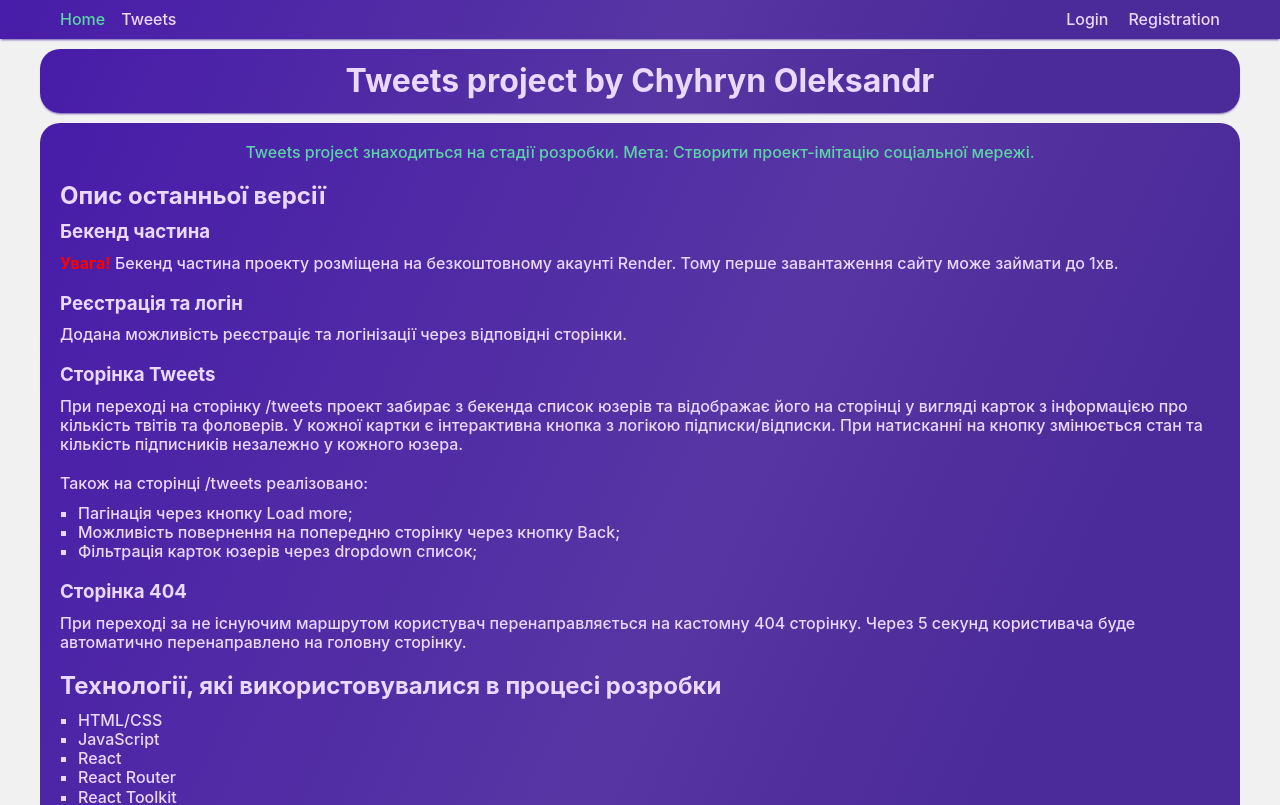
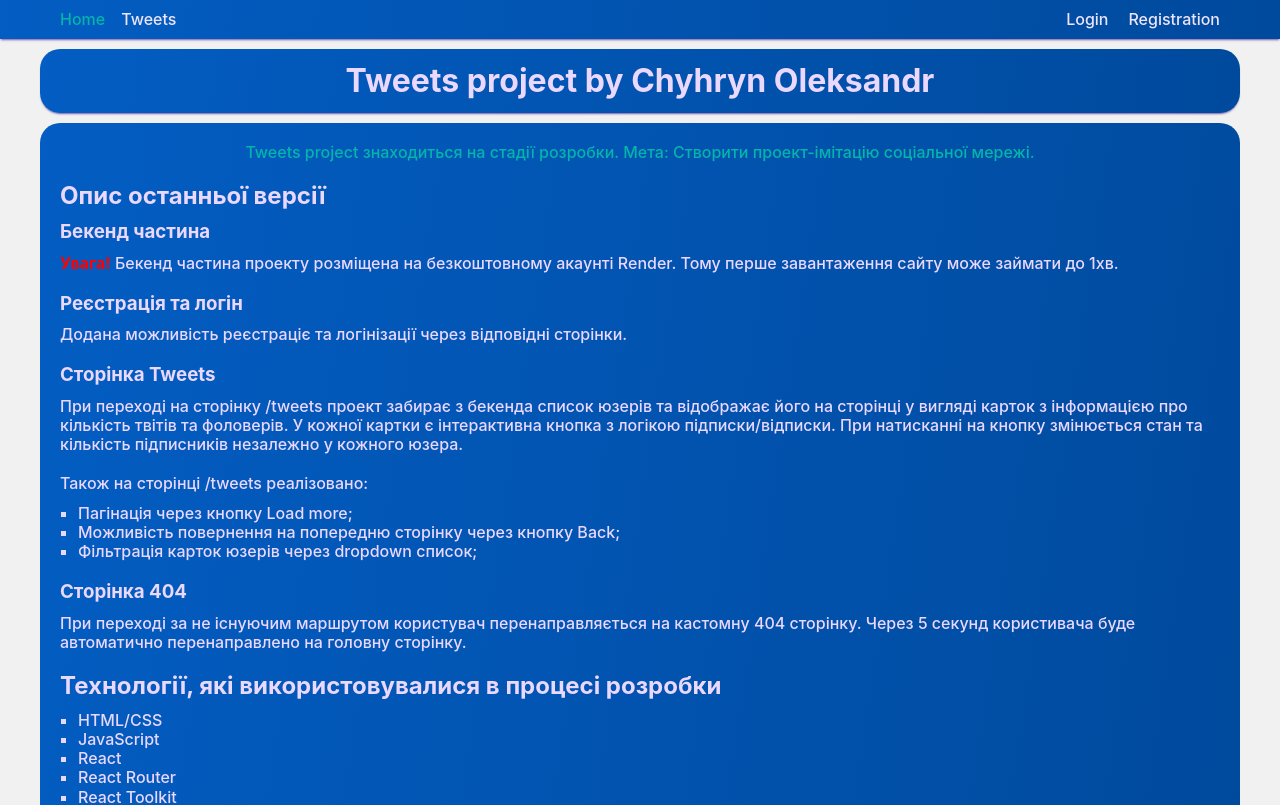
Before and after one commit to Chyhryn/tweets-react, a React (Create React App) app: page / in a window 1280 px wide. Shown: the top 805 px of the page. Built offline with nearby package versions, Linux system fonts and the light colour scheme.

Commit message:
change colors and btns hover/focus

```diff
--- a/src/components/Common/Loader/Loader.jsx
+++ b/src/components/Common/Loader/Loader.jsx
@@ -5,7 +5,7 @@ export const Loader = () => {
     <ThreeCircles
       height="80"
       width="80"
-      color="#5734a8"
+      color="#035DC2"
       wrapperStyle={{
         justifyContent: "center",
         padding: 20,
--- a/src/components/UserCard/UserCard.styled.jsx
+++ b/src/components/UserCard/UserCard.styled.jsx
@@ -12,7 +12,8 @@ export const Card = styled.li`
   height: 460px;
   border-radius: ${(p) => p.theme.radii.main};
   box-shadow: -2.5777px 6.87386px 20.6216px rgba(0, 0, 0, 0.23);
-  background-image: url(${UserCardImage}), ${(p) => p.theme.colors.main};
+  background-image: url(${UserCardImage}),
+    linear-gradient(98.52deg, #035dc2 0, #004a9d 100%);
   background-repeat: no-repeat;
   background-position: 36px 28px, center;
   text-align: center;
--- a/src/components/UserCard/UserCardBtn/UserCardBtn.styled.jsx
+++ b/src/components/UserCard/UserCardBtn/UserCardBtn.styled.jsx
@@ -3,19 +3,15 @@ import { Button } from "../../Global.styled";
 
 export const FollowBtn = styled(Button)`
   background-color: ${(p) => p.theme.colors.secondary};
-  transition: background-color ${(p) => p.theme.transitions.normal};
+  transition: scale ${(p) => p.theme.transitions.normal};
 
   &:hover,
   &:focus {
-    background-color: ${(p) => p.theme.colors.accent};
+    scale: 1.05;
   }
 `;
 
 export const FollowingBtn = styled(FollowBtn)`
   background-color: ${(p) => p.theme.colors.accent};
-
-  &:hover,
-  &:focus {
-    background-color: ${(p) => p.theme.colors.secondary};
-  }
+  color: ${(p) => p.theme.colors.secondary};
 `;
--- a/src/components/UserList/UserList.styled.jsx
+++ b/src/components/UserList/UserList.styled.jsx
@@ -26,17 +26,15 @@ export const BackLink = styled(Link)`
 
   border-radius: ${(p) => p.theme.radii.secondary};
 
-  transition: background ${(p) => p.theme.transitions.normal},
-    color ${(p) => p.theme.transitions.normal};
-
   background: ${(p) => p.theme.colors.main};
 
   color: ${(p) => p.theme.colors.secondary};
 
+  transition: color ${(p) => p.theme.transitions.normal};
+
   &:hover,
   &:focus {
     color: ${(p) => p.theme.colors.accent};
-    background: ${(p) => p.theme.colors.additional};
   }
 `;
 
@@ -44,17 +42,16 @@ export const LoadBtn = styled(Button)`
   display: block;
   margin: 0 auto;
 
-  transition: background ${(p) => p.theme.transitions.normal},
-    color ${(p) => p.theme.transitions.normal};
-
   background: ${(p) => p.theme.colors.main};
 
   color: ${(p) => p.theme.colors.secondary};
+  transition: color ${(p) => p.theme.transitions.normal},
+    scale ${(p) => p.theme.transitions.normal};
 
   &:hover,
   &:focus {
     color: ${(p) => p.theme.colors.accent};
-    background: ${(p) => p.theme.colors.additional};
+    scale: 1.05;
   }
 `;
 
@@ -63,20 +60,18 @@ export const Select = styled.select`
   padding: 4px 5px;
   border: none;
   border-radius: 10px;
+  cursor: pointer;
 
   background: ${(p) => p.theme.colors.main};
   color: ${(p) => p.theme.colors.secondary};
   box-shadow: 0px 2px 2px -1px rgba(75, 42, 153, 0.75);
 
-  transition: background ${(p) => p.theme.transitions.normal},
-    color ${(p) => p.theme.transitions.normal};
-
+  transition: color ${(p) => p.theme.transitions.normal};
   font-size: ${(p) => p.theme.fontSizes.s};
 
   &:hover,
   &:focus {
     outline: none;
-    background: ${(p) => p.theme.colors.additional};
     color: ${(p) => p.theme.colors.accent};
   }
 `;
--- a/src/pages/HomePage/HomePage.jsx
+++ b/src/pages/HomePage/HomePage.jsx
@@ -37,7 +37,12 @@ export const HomePage = () => {
         <>
           <Heading>Tweets project by Chyhryn Oleksandr</Heading>
           <Section>
-            <Pargaraph style={{ textAlign: "center", color: "#5cd3a8" }}>
+            <Pargaraph
+              style={{
+                textAlign: "center",
+                color: "#03B5AA",
+              }}
+            >
               Tweets project знаходиться на стадії розробки. Мета: Створити
               проект-імітацію соціальної мережі.
             </Pargaraph>
--- a/src/pages/Login/Login.styled.jsx
+++ b/src/pages/Login/Login.styled.jsx
@@ -48,12 +48,13 @@ export const SubmitBtn = styled(Button)`
   margin: 0 auto;
   margin-bottom: 20px;
   background-color: ${(p) => p.theme.colors.secondary};
-  transition: background-color ${(p) => p.theme.transitions.normal};
+  transition: background-color ${(p) => p.theme.transitions.normal},
+    color ${(p) => p.theme.transitions.normal};
 
   &:hover,
   &:focus {
     background-color: ${(p) => p.theme.colors.accent};
-  }
+    color: ${(p) => p.theme.colors.secondary};
 `;
 
 export const FormText = styled.p`
--- a/src/pages/Registration/Registration.styled.jsx
+++ b/src/pages/Registration/Registration.styled.jsx
@@ -48,11 +48,13 @@ export const SubmitBtn = styled(Button)`
   margin: 0 auto;
   margin-bottom: 20px;
   background-color: ${(p) => p.theme.colors.secondary};
-  transition: background-color ${(p) => p.theme.transitions.normal};
+  transition: background-color ${(p) => p.theme.transitions.normal},
+    color ${(p) => p.theme.transitions.normal};
 
   &:hover,
   &:focus {
     background-color: ${(p) => p.theme.colors.accent};
+    color: ${(p) => p.theme.colors.secondary};
   }
 `;
 
--- a/src/redux/auth/operations.js
+++ b/src/redux/auth/operations.js
@@ -2,7 +2,6 @@ import axios from "axios";
 import { createAsyncThunk } from "@reduxjs/toolkit";
 
 axios.defaults.baseURL = "https://tweets-backend.onrender.com/api";
-// axios.defaults.baseURL = "http://localhost:8081/api";
 
 const setAuthHeader = (token) => {
   return (axios.defaults.headers.common.Authorization = `Bearer ${token}`);
--- a/src/utils/theme.jsx
+++ b/src/utils/theme.jsx
@@ -1,10 +1,9 @@
 export const theme = {
   colors: {
-    main: "linear-gradient(114.99deg, #471ca9 -0.99%, #5736a3 54.28%, #4b2a99 78.99%)",
-    additional:
-      "linear-gradient(114.99deg, #571ca9 -0.99%, #6736a3 54.28%, #5b2a99 78.99%)",
-    secondary: "#ebd8ff",
-    accent: "#5cd3a8",
+    main: "linear-gradient(98.52deg,#035dc2 0,#004a9d 100%)",
+    additional: "#035DC2",
+    secondary: "#EFE5FA",
+    accent: "#03B5AA",
     black: "#373737",
     white: "#f1f1f1",
   },
@@ -23,6 +22,6 @@ export const theme = {
     secondary: "10px",
   },
   transitions: {
-    normal: "250ms ease-in-out",
+    normal: "300ms ease-in-out",
   },
 };
```
